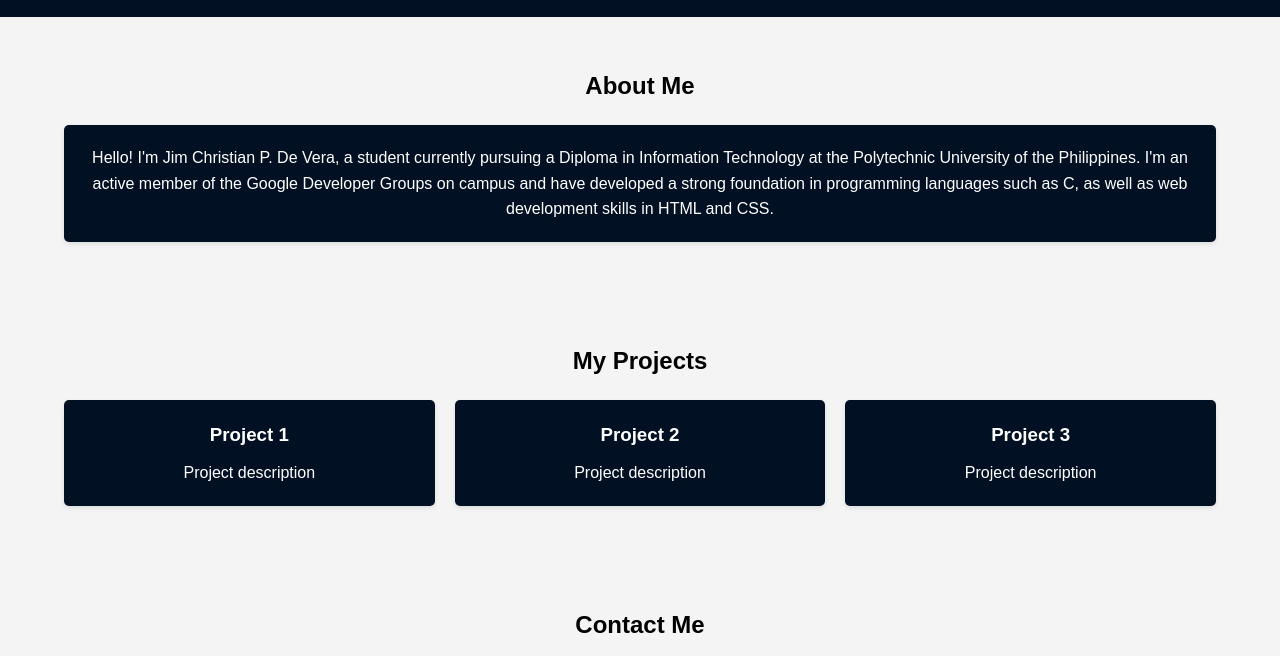
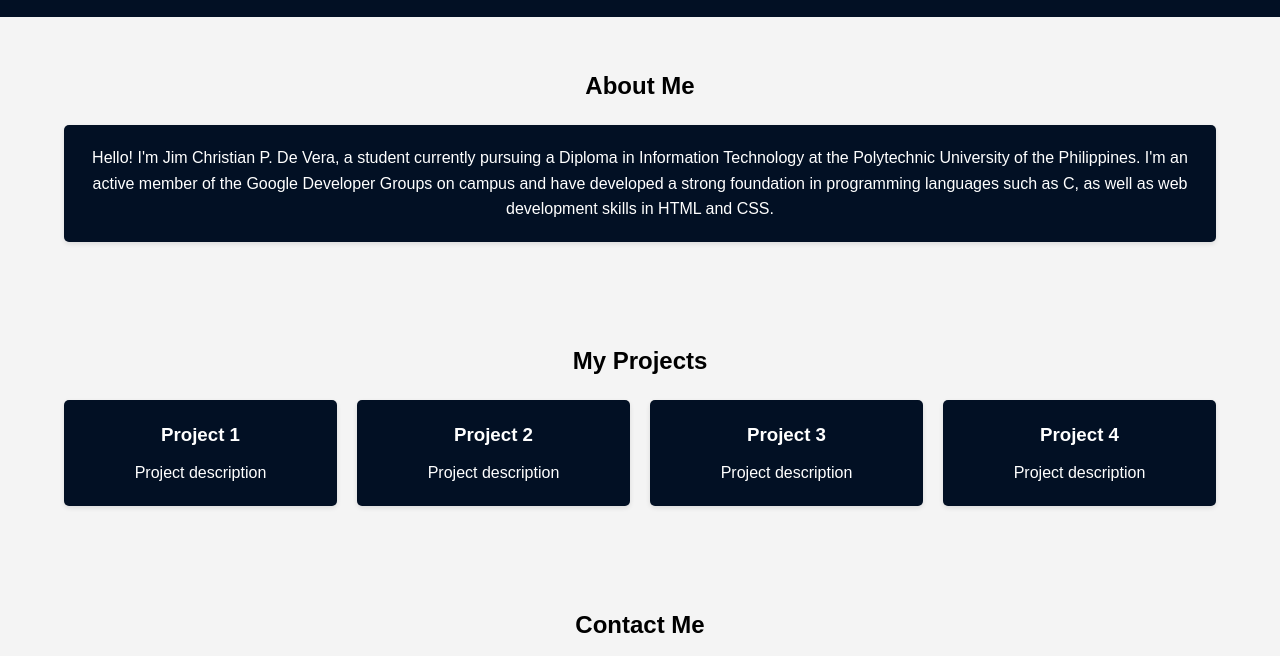
Before and after one commit to Vjchristiande/Responsive-Portfolio, a plain HTML site: page index.html in a window 1280 px wide. Shown: the part 110-766 px from the top of the page. Drawn offline with Linux system fonts and the light colour scheme.

Commit message:
Update index.html

```diff
--- a/index.html
+++ b/index.html
@@ -47,6 +47,10 @@
                     <h3>Project 3</h3>
                     <p>Project description</p>
                 </div>
+                <div class="project-item">
+                    <h3>Project 4</h3>
+                    <p>Project description</p>
+                </div>
             </div>
         </div>
     </section>
```
